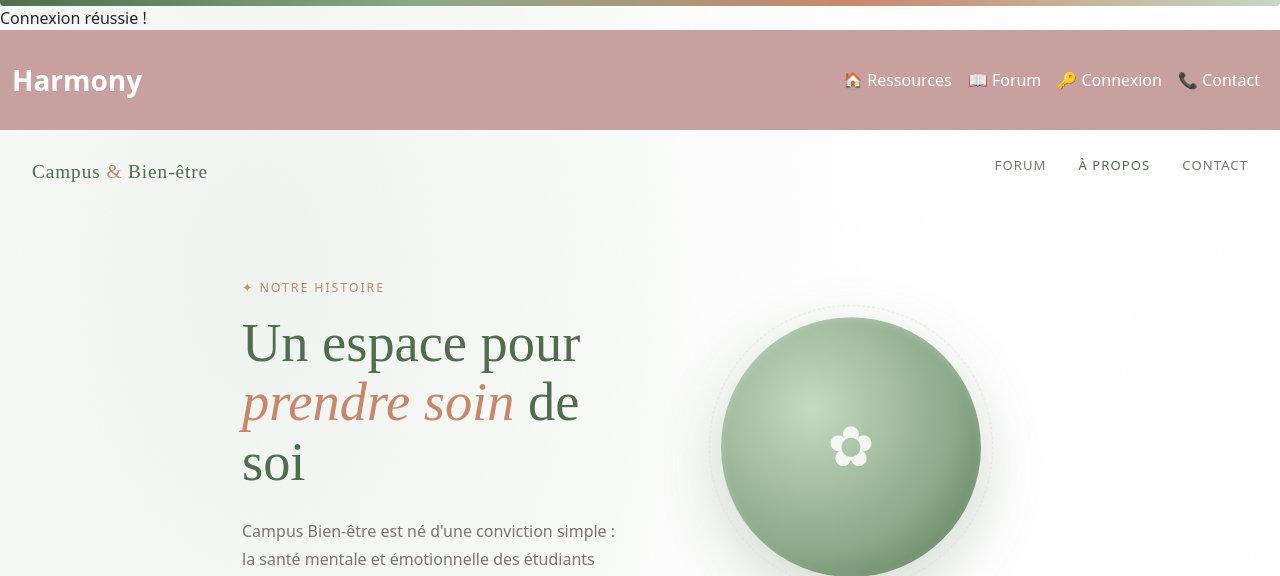
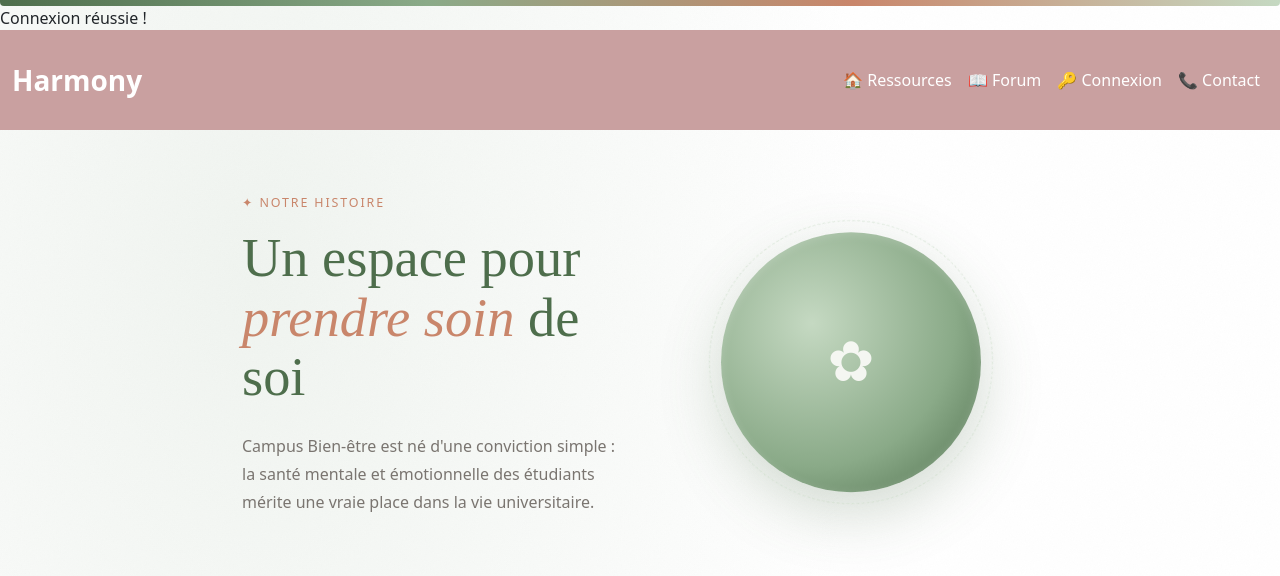
Before and after one commit to rdjamga1919/Harmony, a PHP site: page /public/a_propos.php in a window 1280 px wide. Shown: the top 576 px of the page. Run offline with PHP 8.4, Linux system fonts and the light colour scheme.

Commit message:
refactor(): suppression d'un titre en trop. ne pas hésiter si il faut modifier la page.

```diff
--- a/public/a_propos.php
+++ b/public/a_propos.php
@@ -12,17 +12,7 @@ require_once(__DIR__ . '/../config.php');
 </head>
 <body>
 <?php include '../source/inclue/header.php'?>
-<!-- Navigation -->
-<nav>
-    <a href="#" class="nav-logo">Campus <span>&</span> Bien-être</a>
-    <ul class="nav-links">
-        <li><a href="#">Forum</a></li>
-        <li><a href="#" class="active">À propos</a></li>
-        <li><a href="#">Contact</a></li>
-    </ul>
-</nav>
 
-<!-- Hero -->
 <header class="hero">
     <div class="hero-text">
         <p class="hero-eyebrow">✦ Notre histoire</p>
```
